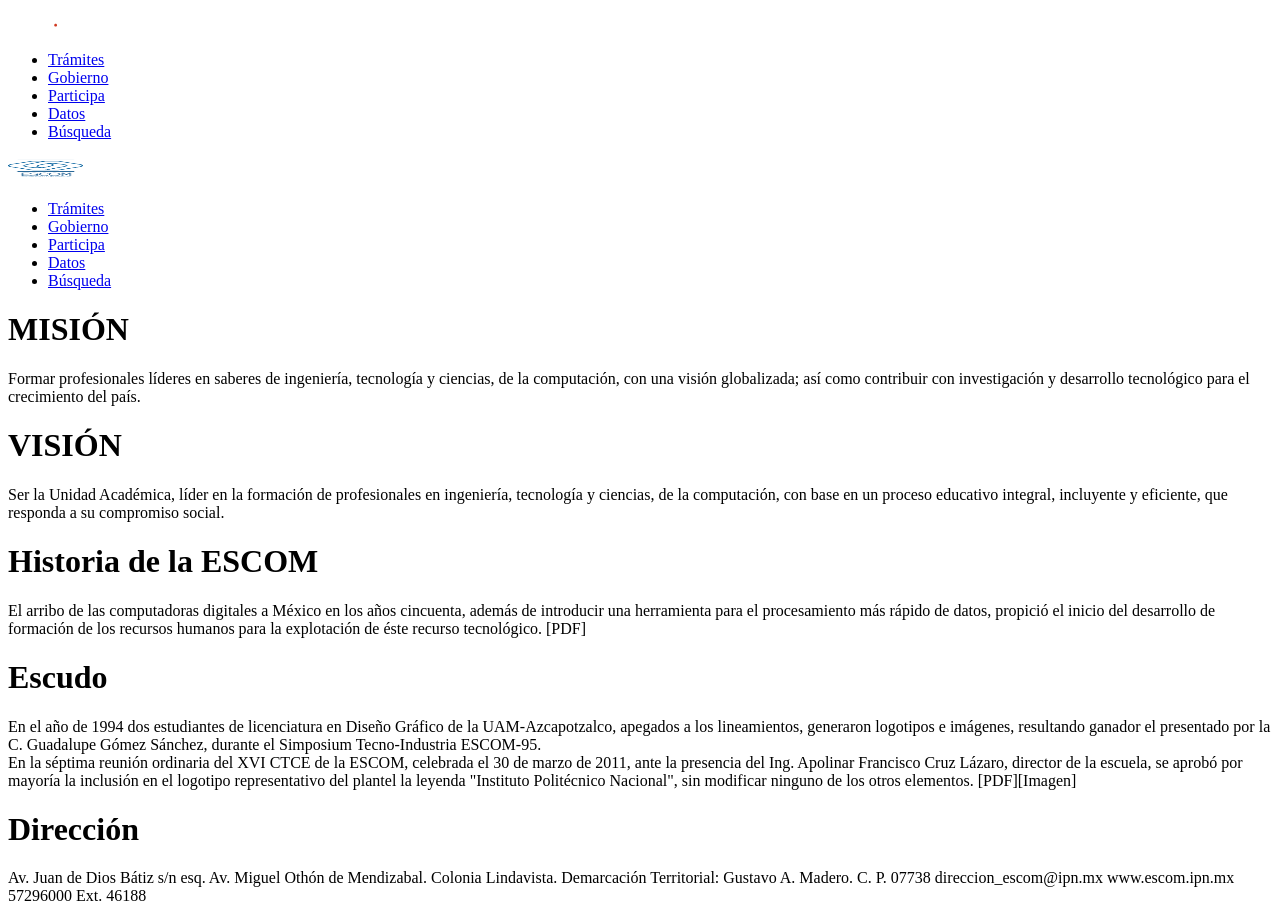
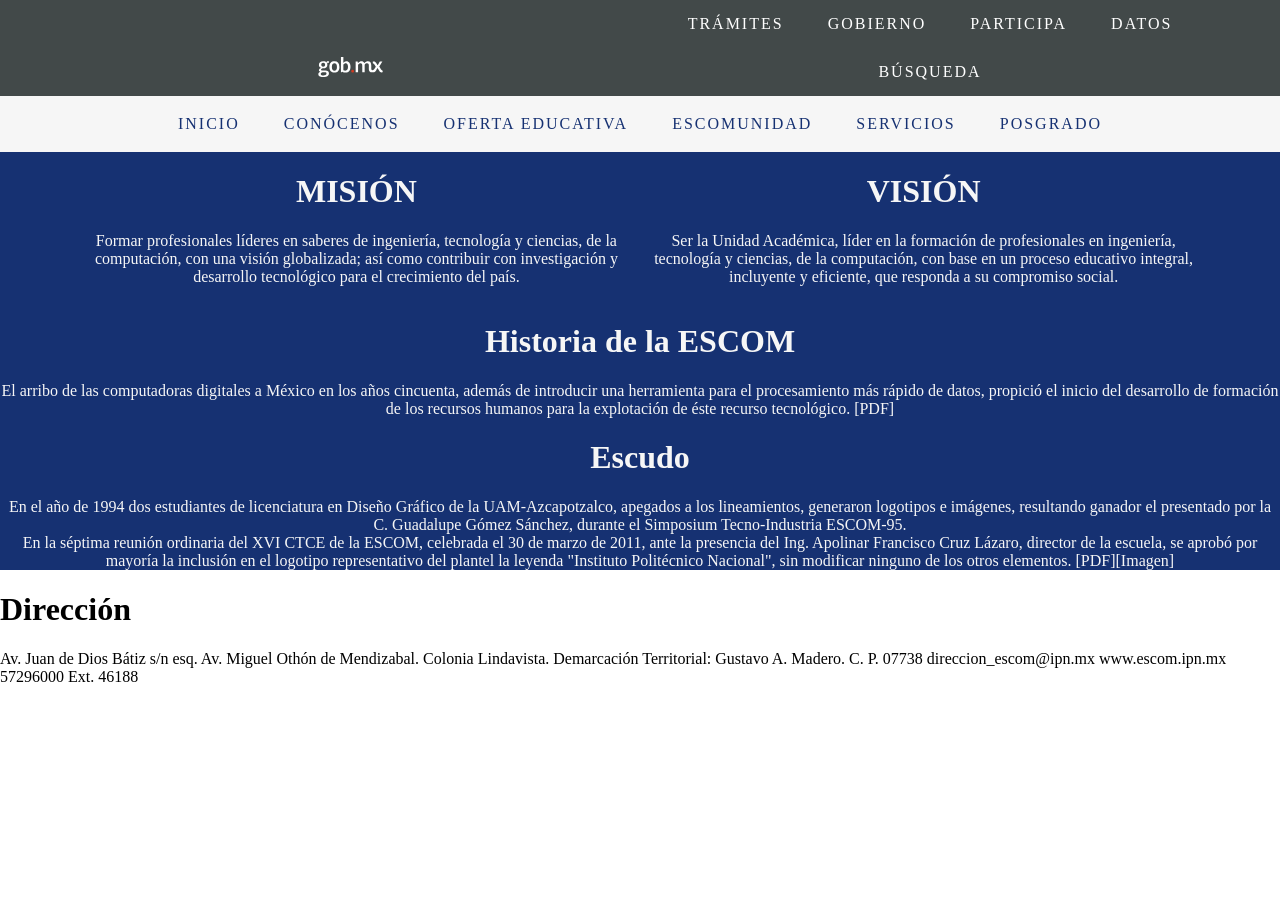
Before and after one commit to GerardRB/Proyecto, a plain HTML site: page index.html in a window 1280 px wide. After the commit the page ends 800 px from the top, so only its background shows below. Drawn offline with Linux system fonts and the light colour scheme.

Commit message:
Avance
avance

```diff
--- a/Style.css
+++ b/Style.css
@@ -1,3 +1,74 @@
-h1 {
+body {
+  background-color: #FFF;
+  margin: 0;
+  padding: 0;
+}
 
+.menu {
+  width: 100%;
+  text-align: center;
+  overflow-y: auto;
+  margin:0 auto;
 }
+
+ul {
+  margin: 0;
+  padding: 0;
+}
+
+li {
+  display: inline-block;
+  font-weight: 100;
+  letter-spacing: 2px;
+  padding: 15px 20px;
+  text-transform: uppercase;
+}
+
+.col {
+  display: inline-block;
+  width: 45%;
+}
+
+.gob {
+  color: 8px;
+  background-color: #424949;
+}
+
+.gob a {
+  color: #FFF;
+  text-decoration: none;
+}
+
+.gob li:hover {
+  background: #202020;
+}
+
+.principal {
+  background-color: #F6F6F6;
+  padding: 4px;
+  left: 0;
+  top: 80px;
+}
+
+.principal a {
+  color: #163172;
+  text-decoration: none;
+}
+
+.principal li:hover {
+  background: #D6E4F0;
+}
+
+#contenido {
+  color: #F6F6F6;
+  text-align: center;
+  background-color: #163172;
+  position:relative;
+  width:100%;
+  margin:0 auto;
+}
+
+.col-l-2 {
+  display: inline-block;
+  width: 44%;
+}
--- a/index.html
+++ b/index.html
@@ -3,31 +3,16 @@
 <head>
     <meta charset="UTF-8">
     <title>ESCOM - Instituto Polit&eacute;cnico Nacional</title>
+    <link rel="stylesheet" type="text/css" href="Style.css">
 </head>
 <body>
-	<nav class="menuext" role="navigation">
-		<div class="contenedor">
-			<div class="navbar-header">
-				<a class="navbar-brand" style="padding-left: 8px;" href="https://www.gob.mx/"><img src="Imagenes/gobmxlogo.svg" width="75" height="23" alt="Página de inicio, Gobierno de México"></a>
+	<nav class="menu" role="navigation">
+		<div class="gob">
+			<div class="col">
+				<a class="logogob" href="https://www.gob.mx/"><img src="Imagenes/gobmxlogo.svg" width="75" height="23" alt="Página de inicio, Gobierno de México"></a>
 			</div>
-			<div class="collapse navbar-collapse" id="navbarMainCollapse">
-				<ul class="nav navbar-nav navbar-right">
-					<li><a href="https://www.gob.mx/tramites" title="Trámites">Trámites</a></li>
-					<li><a href="https://www.gob.mx/gobierno" title="Gobierno">Gobierno</a></li>
-					<li><a href="https://www.gob.mx/participa" title="Participación Ciudadana">Participa</a></li>
-					<li><a href="http://datos.gob.mx" title="Datos Abiertos">Datos</a></li>
-					<li><a href="https://www.gob.mx/busqueda"><span class="sr-only">Búsqueda</span><i class="icon-search"></i></a></li>
-				</ul>
-			</div>
-		</div>
-	</nav>
-	<nav class="menuint" role="navigation">
-		<div class="contenedor">
-			<div class="navbar-header">
-				<img src="Imagenes/escom.png" width="75" height="23" alt="Página de inicio, Gobierno de México">
-			</div>
-			<div class="collapse navbar-collapse" id="navbarMainCollapse">
-				<ul class="nav navbar-nav navbar-right">
+			<div class="col" >
+				<ul">
 					<li><a href="https://www.gob.mx/tramites" title="Trámites">Trámites</a></li>
 					<li><a href="https://www.gob.mx/gobierno" title="Gobierno">Gobierno</a></li>
 					<li><a href="https://www.gob.mx/participa" title="Participación Ciudadana">Participa</a></li>
@@ -38,21 +23,47 @@
 		</div>
 	</nav>
 
+	<nav class="menu" role="navigation">
+		<div class="principal fila">
+				<ul class="menuprincipal">
+					<li><a href="https://www.gob.mx/tramites" title="Trámites">Inicio</a></li>
+					<li><a href="https://www.gob.mx/gobierno" title="Gobierno">Con&oacutecenos</a></li>
+					<li><a href="https://www.gob.mx/participa" title="Participación Ciudadana">Oferta educativa</a></li>
+					<li><a href="http://datos.gob.mx" title="Datos Abiertos">ESCOMunidad</a></li>
+					<li><a href="https://www.gob.mx/busqueda"><span class="sr-only">Servicios</span></a></li>
+					<li><a href="https://www.gob.mx/busqueda"><span class="sr-only">Posgrado</span></a></li>
+				</ul>
+		</div>
+	</nav>
+	<div id="contenido">
+		<div>
+			<div class="fila">
+				<div class="col-l-2">
 					<h1>MISI&Oacute;N</h1>
 				<p>Formar profesionales l&iacute;deres en saberes de ingenier&iacute;a, tecnolog&iacute;a y ciencias, de la computaci&oacute;n, con una visi&oacute;n globalizada; as&iacute; como contribuir con investigaci&oacute;n y desarrollo tecnol&oacute;gico para el crecimiento del pa&iacute;s.</p>
+				</div>
 
+				<div class="col-l-2">
 					<h1>VISI&Oacute;N</h1>
 					<p>Ser la Unidad Acad&eacute;mica, l&iacute;der en la formaci&oacute;n de profesionales en ingenier&iacute;a, tecnolog&iacute;a y ciencias, de la computaci&oacute;n, con base en un proceso educativo integral, incluyente y eficiente, que responda a su compromiso social.</p>
+				</div>
 
+			</div>
+			<div class="fila">
+				<div class="col-l-1">
 					<h1>Historia de la ESCOM</h1>
 					<p>El arribo de las computadoras digitales a M&eacute;xico en los años cincuenta, adem&aacute;s de introducir una herramienta para el procesamiento m&aacute;s r&aacute;pido de datos, propici&oacute; el inicio del desarrollo de formaci&oacute;n de los recursos humanos para la explotaci&oacute;n de &eacute;ste recurso tecnol&oacute;gico. [PDF]</p>
-
+				</div>
+			</div>
+		</div>
+		<div>
 			<h1>Escudo</h1>
 			<p>En el año de 1994 dos estudiantes de licenciatura en Diseño Gr&aacute;fico de la UAM-Azcapotzalco, apegados a los lineamientos, generaron logotipos e im&aacute;genes, resultando ganador el presentado por la C. Guadalupe G&oacute;mez S&aacute;nchez, durante el Simposium Tecno-Industria ESCOM-95.
 				<br>
 			En la s&eacute;ptima reuni&oacute;n ordinaria del XVI CTCE de la ESCOM, celebrada el 30 de marzo de 2011, ante la presencia del Ing. Apolinar Francisco Cruz L&aacute;zaro, director de la escuela, se aprob&oacute; por mayor&iacute;a la inclusi&oacute;n en el logotipo representativo del plantel la leyenda "Instituto Polit&eacute;cnico Nacional", sin modificar ninguno de los otros elementos. [PDF][Imagen]
 			</p>
-
+		</div>
+	</div>
 	<h1>Direcci&oacute;n</h1>
 	<p>Av. Juan de Dios B&aacute;tiz s/n esq. Av. Miguel Oth&oacute;n de Mendizabal. Colonia Lindavista. Demarcaci&oacute;n Territorial: Gustavo A. Madero. C. P. 07738 direccion_escom@ipn.mx www.escom.ipn.mx 57296000 Ext. 46188</p>
 
```
Lines whose indentation alone changed are shown as unchanged.
